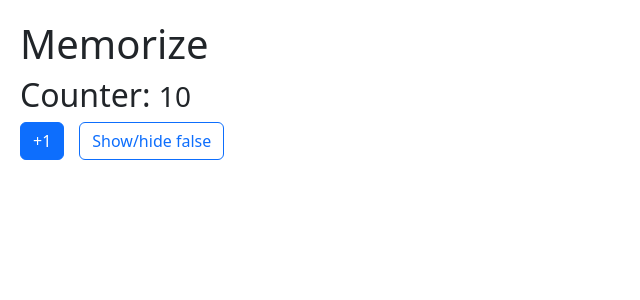
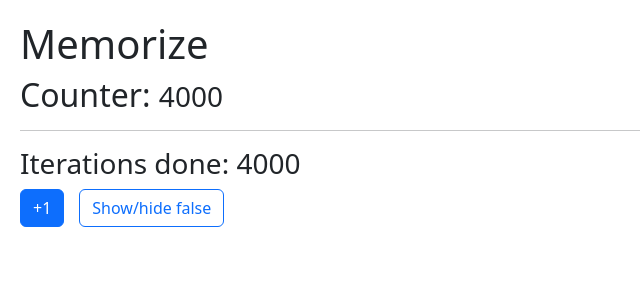
Before and after one commit to machelinos/react-udemy-ce-04-hooks-app, a React (Vite) app: page / in a window 1280 px wide. Shown: the top 300 px of the page, without its empty margins (0-640 px from the left). Built offline with nearby package versions, Linux system fonts and the light colour scheme.

Commit message:
07 -useMemo hook

```diff
--- /dev/null
+++ b/src/07-memos/MemoHook.jsx
@@ -0,0 +1,42 @@
+import { useMemo, useState } from 'react'
+import { useCounter } from '../hooks'
+
+const heavyMethod = (iterations) => {
+  for (let i = 0; i < iterations; i++) {
+    console.log('iteration')
+  }
+
+  return `Iterations done: ${iterations}`
+}
+
+export const MemoHook = () => {
+  const { count, handleAdd } = useCounter(4000)
+  const [show, setShow] = useState(false)
+
+  const heavyMemorized = useMemo(() => heavyMethod(count), [count])
+  return (
+    <>
+      <h1>Memorize</h1>
+
+      <h2>
+        Counter: <small>{count}</small>
+      </h2>
+      <hr />
+
+      <h3>{heavyMemorized}</h3>
+
+      <button className="btn btn-primary" onClick={handleAdd}>
+        +1
+      </button>
+
+      <button
+        className="btn btn-outline-primary"
+        onClick={() => {
+          setShow(!show)
+        }}
+      >
+        Show/hide {JSON.stringify(show)}
+      </button>
+    </>
+  )
+}
--- a/src/main.jsx
+++ b/src/main.jsx
@@ -1,10 +1,9 @@
-// import React from 'react'
 import ReactDOM from 'react-dom/client'
-import { Memorize } from './07-memos/Memorize'
+import { MemoHook } from './07-memos/MemoHook'
 import './index.css'
 
 ReactDOM.createRoot(document.getElementById('root')).render(
   //<React.StrictMode>
-  <Memorize />,
+  <MemoHook />,
   //</React.StrictMode>,
 )
```
